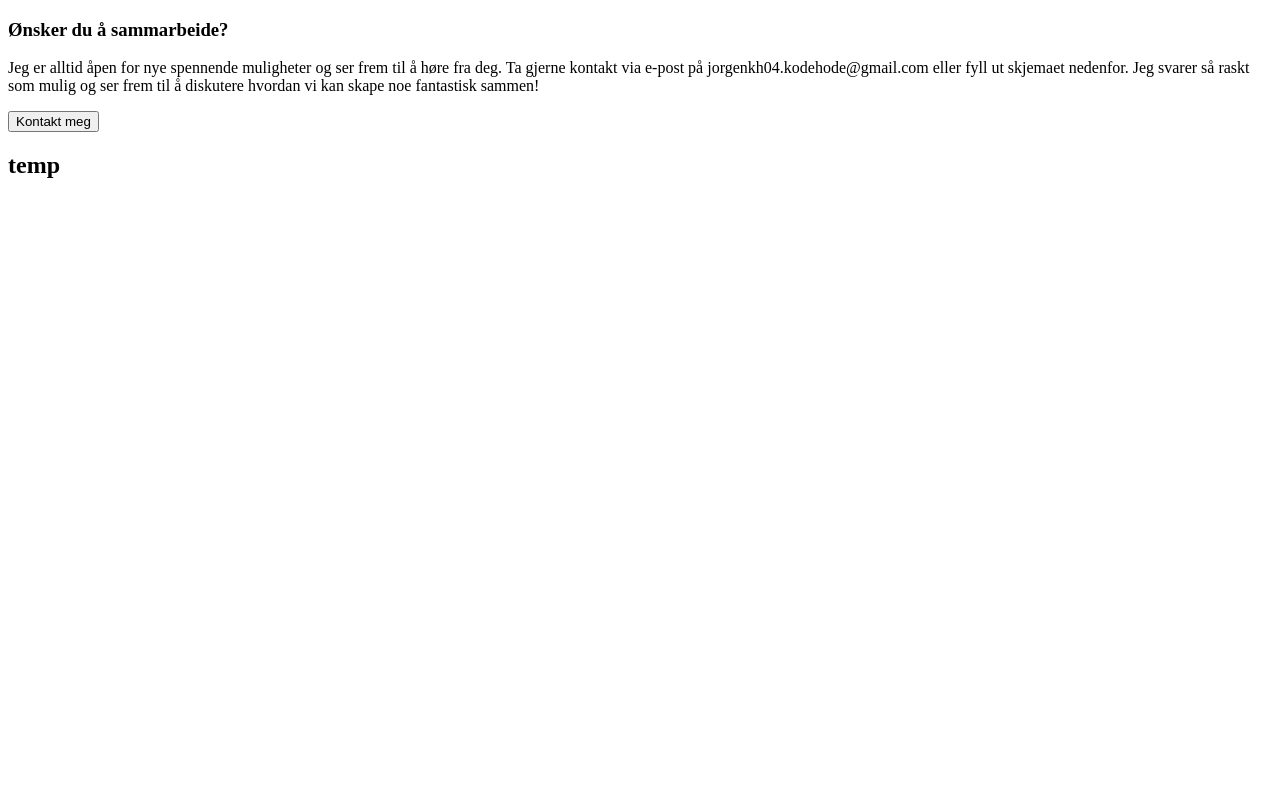
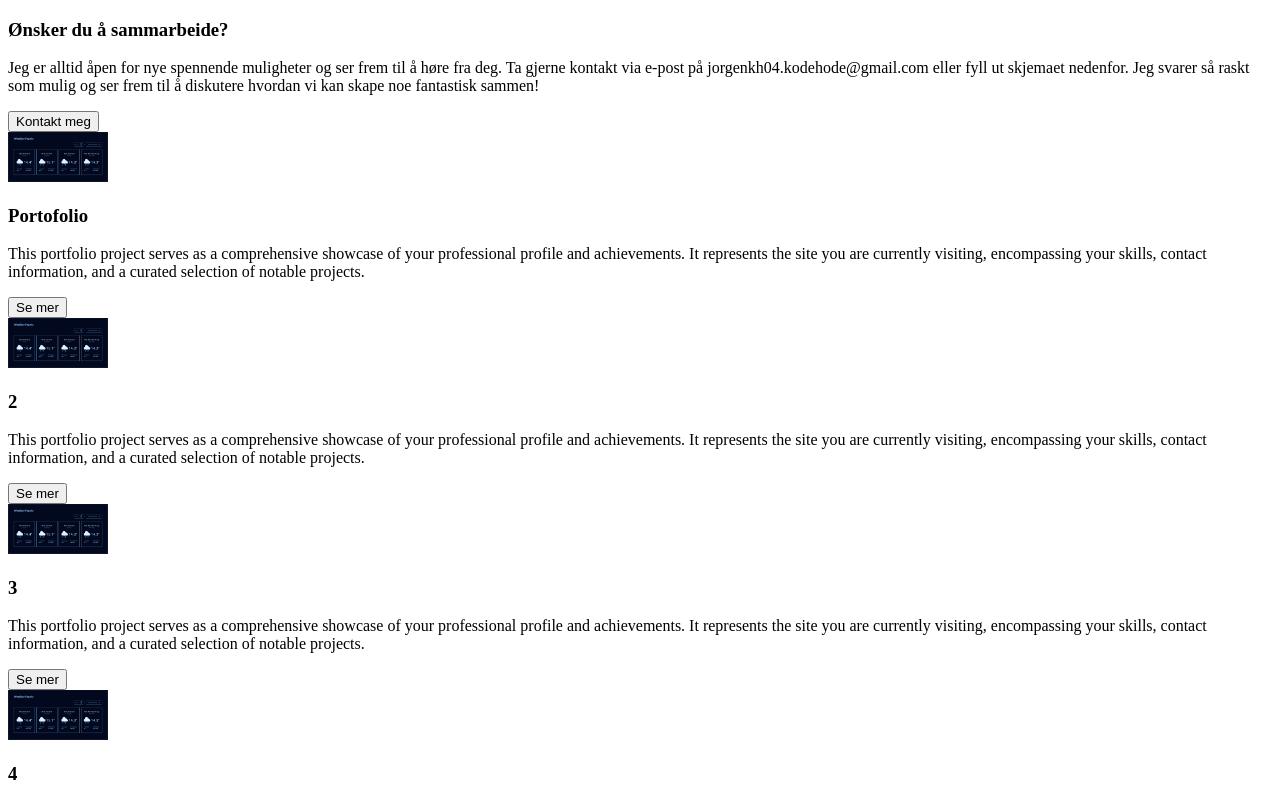
Before and after one commit to JorgenKH04/Portofolio, a React (Vite) app: page / in a window 1280 px wide. Shown: the part 3040-3840 px from the top of the page. Before the commit the page ends 3239 px from the top, so only its background shows below. Built offline with nearby package versions, Linux system fonts and the light colour scheme.

Commit message:
feat(Components): :sparkles: New component
Added new component PartialProjectList for showcasing some projects on homepage

```diff
--- a/src/Pages/Homepage.tsx
+++ b/src/Pages/Homepage.tsx
@@ -2,6 +2,7 @@ import { HeroSection } from "../components/Homepage/Header/HeroSection";
 import { AboutMeSection } from "../components/Homepage/Main/AboutMeSection";
 import { MySkills } from "../components/Homepage/Main/MySkills";
 import { CtaCollaboration } from "../components/Homepage/Main/CtaCollaboration";
+import { PartialProjectList } from "../components/Homepage/Main/PartialProjectList";
 
 export function Homepage() {
   return (
@@ -10,6 +11,7 @@ export function Homepage() {
       <AboutMeSection />
       <MySkills />
       <CtaCollaboration />
+      <PartialProjectList />
     </>
   );
 }
--- /dev/null
+++ b/src/components/Homepage/Main/PartialProjectList.tsx
@@ -0,0 +1,34 @@
+import { Projects } from "../../../data/projects";
+import { useLayoutContext } from "../../../contexts/layoutContext";
+import { useLanguageContext } from "../../../contexts/languageContext";
+
+export function PartialProjectList() {
+  const layoutContext = useLayoutContext();
+  const languageContext = useLanguageContext();
+  if (!languageContext) return null;
+  const lang = languageContext[0];
+  const layout = layoutContext;
+  const isMobile = layout ? 3 : 6;
+
+  return (
+    <>
+      {Projects.map((project, i) => {
+        if (i >= isMobile) return;
+        return (
+          <div key={project.name}>
+            <img
+              alt={`My project ${project.name}`}
+              src={project.img}
+              width="100px"
+            />
+            <div>
+              <h3>{project.name}</h3>
+              <p>{project.shortdescription}</p>
+              <button type="button">{lang.moreprojects}</button>
+            </div>
+          </div>
+        );
+      })}
+    </>
+  );
+}
--- /dev/null
+++ b/src/data/projects.ts
@@ -0,0 +1,67 @@
+import * as weatherTrackr from "../assets/project-images/weatherTrackr.png";
+
+export const Projects = [
+	{
+		name: "Portofolio",
+		github: "https://github.com/JorgenKH04/Portofolio",
+		netlify: "https://jorgen-portofolio.netlify.app/",
+		shortdescription: `This portfolio project serves as a comprehensive showcase of your professional
+             profile and achievements. It represents the site you are currently visiting, encompassing your
+              skills, contact information, and a curated selection of notable projects.`,
+		img: weatherTrackr.default,
+	},
+	{
+		name: "2",
+		github: "https://github.com/JorgenKH04/Portofolio",
+		netlify: "https://jorgen-portofolio.netlify.app/",
+		shortdescription: `This portfolio project serves as a comprehensive showcase of your professional
+             profile and achievements. It represents the site you are currently visiting, encompassing your
+              skills, contact information, and a curated selection of notable projects.`,
+		img: weatherTrackr.default,
+	},
+	{
+		name: "3",
+		github: "https://github.com/JorgenKH04/Portofolio",
+		netlify: "https://jorgen-portofolio.netlify.app/",
+		shortdescription: `This portfolio project serves as a comprehensive showcase of your professional
+             profile and achievements. It represents the site you are currently visiting, encompassing your
+              skills, contact information, and a curated selection of notable projects.`,
+		img: weatherTrackr.default,
+	},
+	{
+		name: "4",
+		github: "https://github.com/JorgenKH04/Portofolio",
+		netlify: "https://jorgen-portofolio.netlify.app/",
+		shortdescription: `This portfolio project serves as a comprehensive showcase of your professional
+             profile and achievements. It represents the site you are currently visiting, encompassing your
+              skills, contact information, and a curated selection of notable projects.`,
+		img: weatherTrackr.default,
+	},
+	{
+		name: "5",
+		github: "https://github.com/JorgenKH04/Portofolio",
+		netlify: "https://jorgen-portofolio.netlify.app/",
+		shortdescription: `This portfolio project serves as a comprehensive showcase of your professional
+             profile and achievements. It represents the site you are currently visiting, encompassing your
+              skills, contact information, and a curated selection of notable projects.`,
+		img: weatherTrackr.default,
+	},
+	{
+		name: "6",
+		github: "https://github.com/JorgenKH04/Portofolio",
+		netlify: "https://jorgen-portofolio.netlify.app/",
+		shortdescription: `This portfolio project serves as a comprehensive showcase of your professional
+             profile and achievements. It represents the site you are currently visiting, encompassing your
+              skills, contact information, and a curated selection of notable projects.`,
+		img: weatherTrackr.default,
+	},
+	{
+		name: "7",
+		github: "https://github.com/JorgenKH04/Portofolio",
+		netlify: "https://jorgen-portofolio.netlify.app/",
+		shortdescription: `This portfolio project serves as a comprehensive showcase of your professional
+             profile and achievements. It represents the site you are currently visiting, encompassing your
+              skills, contact information, and a curated selection of notable projects.`,
+		img: weatherTrackr.default,
+	},
+];
```
Also changed, not shown: src/assets/project-images/weatherTrackr.png (added).
